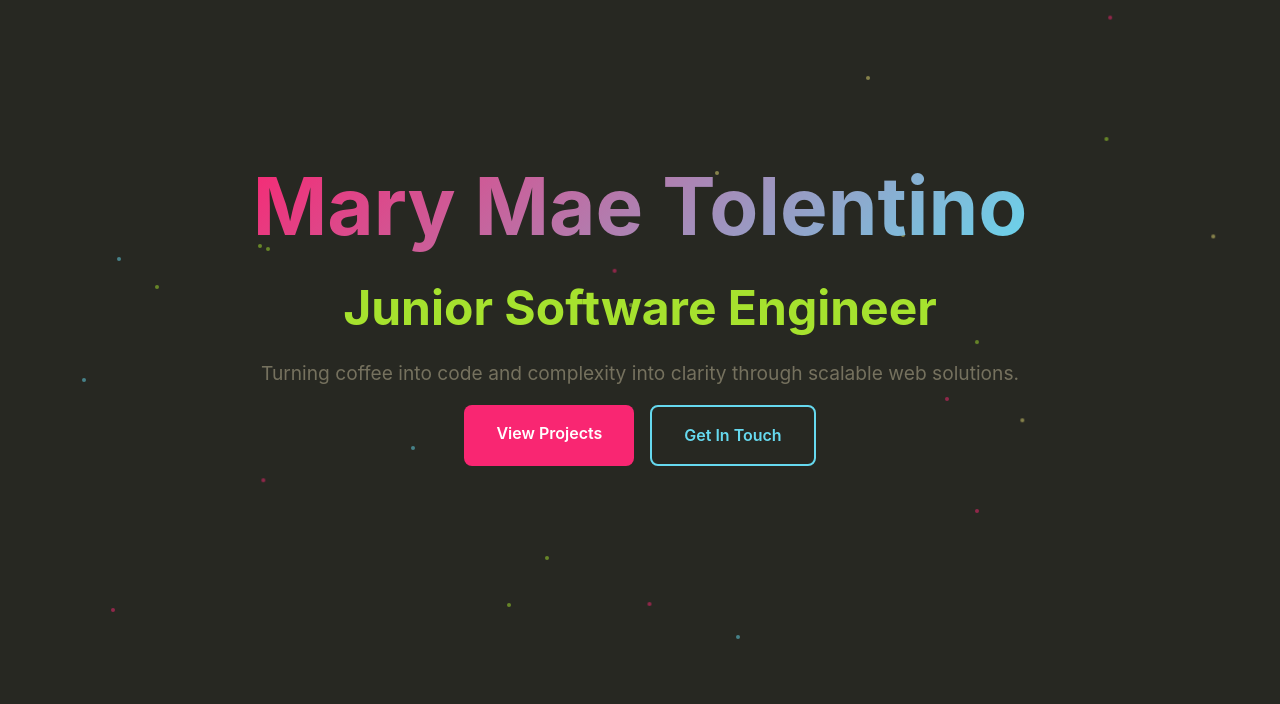
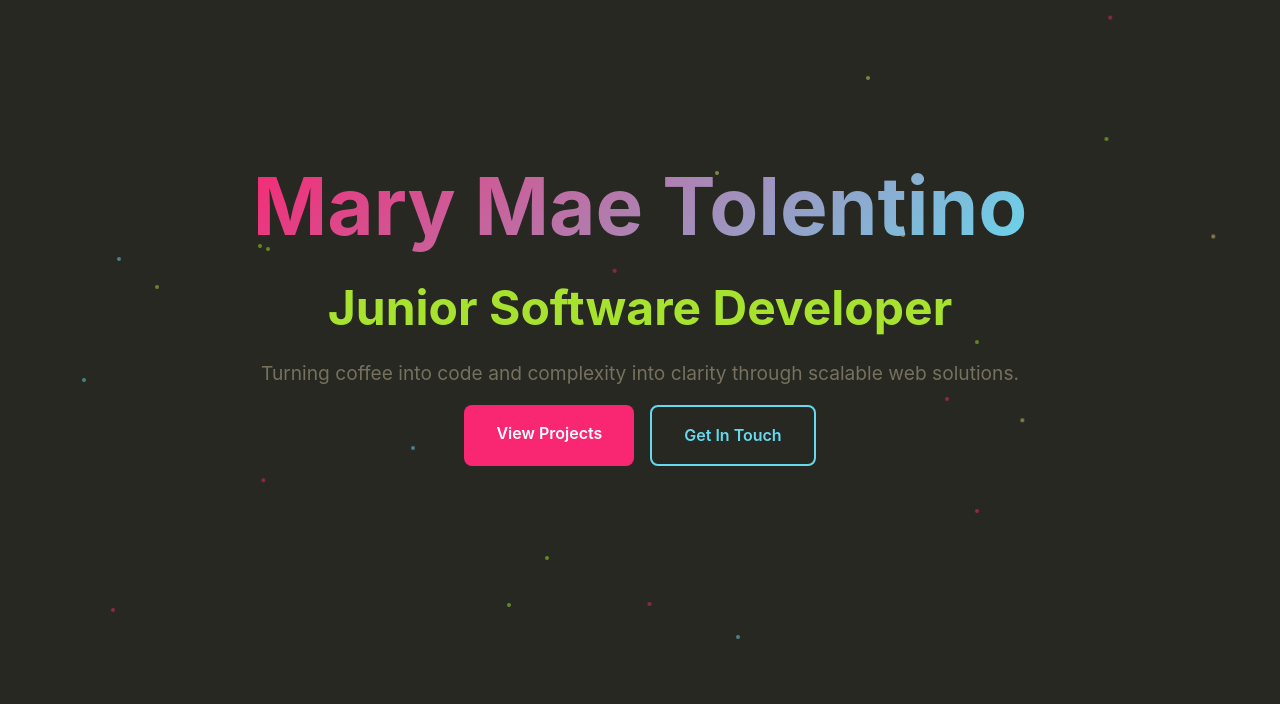
Before and after one commit to tolentinomarymae/marymaetolentino, a plain HTML site: page index.html in a window 1280 px wide. Shown: the part 96-800 px from the top of the page. Drawn offline with Linux system fonts and the light colour scheme.

Commit message:
developer

```diff
--- a/index.html
+++ b/index.html
@@ -35,7 +35,7 @@
         <div class="particles" id="particles"></div>
         <div class="hero-content">
             <h1>Mary Mae Tolentino</h1>
-            <h2>Junior Software Engineer</h2>
+            <h2>Junior Software Developer</h2>
             <p>Turning coffee into code and complexity into clarity through scalable web solutions.</p>
             <div class="cta-buttons">
                 <a href="#projects" class="btn btn-primary">View Projects</a>
```
